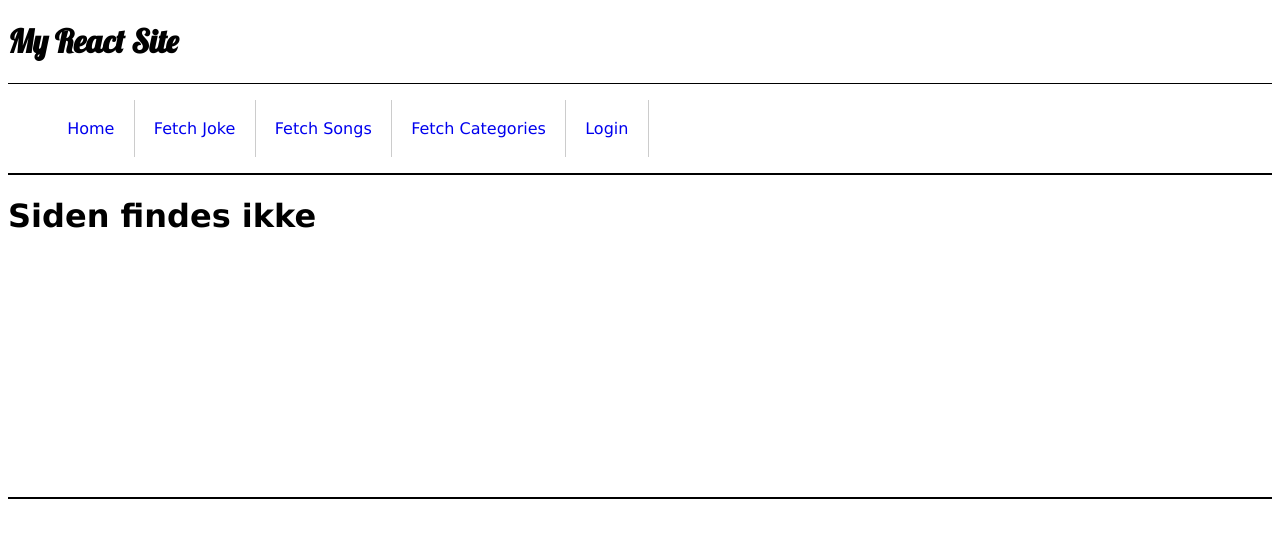
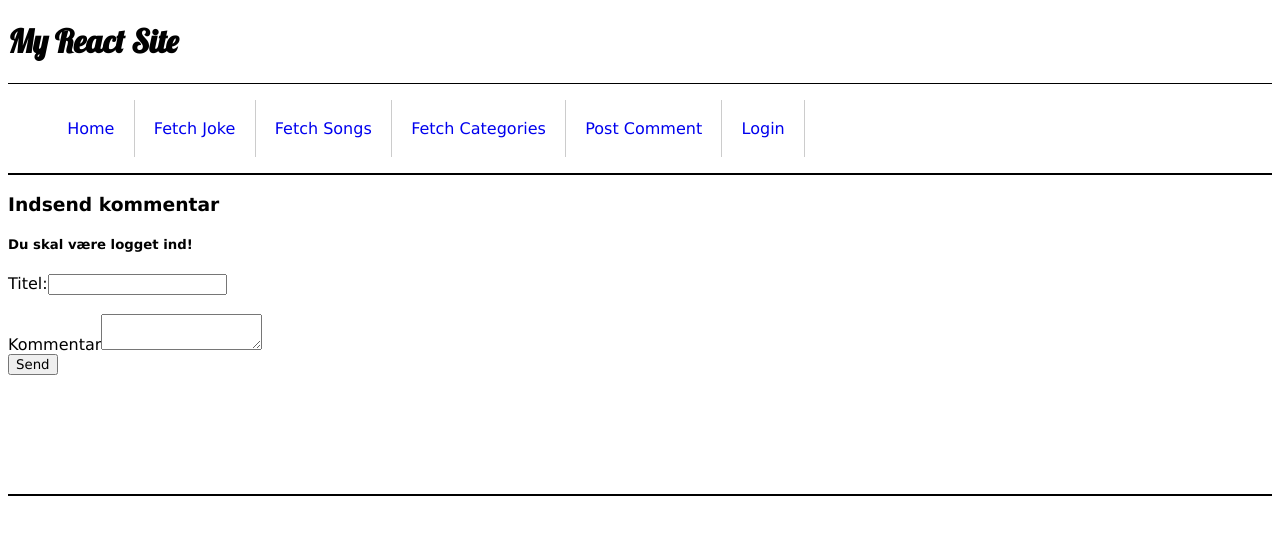
Before and after one commit to Webudvikler-TechCollege/REACT-Snippets-2020, a React (Create React App) app: page /postcomment in a window 1280 px wide. Shown: the top 538 px of the page. Built offline with nearby package versions, Linux system fonts and the light colour scheme.

Commit message:
Login + PostComment

```diff
--- a/src/components/Pages/Login/Login.jsx
+++ b/src/components/Pages/Login/Login.jsx
@@ -33,7 +33,6 @@ const Form = props => {
                     const fetchHeaders = new Headers();
                     fetchHeaders.append("Accept", "application/json");
                     fetchHeaders.append("Authorization", "Bearer " + sessionStorage.getItem('token'));
-                    fetchHeaders.append('Access-Control-Allow-Origin', 'http://localhost:3000/');
 
                     let fetchOptions = {
                         method: 'GET',
@@ -42,7 +41,6 @@ const Form = props => {
                     };
 
                     //Fetcher endpoint med requestOptions
-                    //  fetch("https://api.mediehuset.net/bakeonline/comments/1", requestOptions)
                     fetch("https://api.mediehuset.net/bakeonline/comments/1", fetchOptions)
                         .then(response => response.json())
                         .then(result => {
@@ -70,7 +68,7 @@ const Form = props => {
                                 required: "Nødvendig",
                             })}
                         />
-                        <ErrorMessage errors={errors} name={"email"}>
+                        <ErrorMessage errors={errors} name={"username"}>
                             {({message}) => <span>{message}</span>}
                         </ErrorMessage>
                     </div>
@@ -84,7 +82,7 @@ const Form = props => {
                                 required: "Nødvendig"
                             })}
                         />
-                        <ErrorMessage errors={errors} name={"name"}>
+                        <ErrorMessage errors={errors} name={"password"}>
                             {({message}) => <span>{message}</span>}
                         </ErrorMessage>
                     </div>
--- /dev/null
+++ b/src/components/Pages/PostComment/PostComment.jsx
@@ -0,0 +1,81 @@
+// Henter react
+import React from 'react';
+// Henter form hook fra NPM React-hook-form
+import { useForm, ErrorMessage } from "react-hook-form";
+
+const Form = props => {
+    const { handleSubmit, register, errors } = useForm();
+
+    const onSubmit = values => {
+        console.log(values);
+        let postHeaders = new Headers();
+        postHeaders.append("Content-Type", "application/x-www-form-urlencoded");
+        postHeaders.append("Accept", "application/json");
+        postHeaders.append("Authorization", "Bearer " + sessionStorage.getItem('token'));
+
+        let urlencoded = new URLSearchParams();
+        urlencoded.append("title", values.title);
+        urlencoded.append("comment", values.comment);
+        urlencoded.append("user_id", values.user_id);
+        urlencoded.append("product_id", values.product_id);
+        urlencoded.append("active", 1);
+
+        let requestOptions = {
+          method: 'POST',
+          headers: postHeaders,
+          body: urlencoded,
+          redirect: 'follow'
+        };
+
+
+        fetch("https://api.mediehuset.net/bakeonline/comments", requestOptions)
+            .then(response => response.text())
+            .then(result => console.log(result))
+            .catch(error => console.log('error', error));
+    }
+
+    return (
+        <div>
+            <h3>Indsend kommentar</h3>
+            <h5>Du skal være logget ind!</h5>
+            <section>
+                <form onSubmit={handleSubmit(onSubmit)}>
+                <input type="hidden" name="user_id" value="1" ref={register({  })} />
+                <input type="hidden" name="product_id" value="1" ref={register({  })}  />
+                    <div>
+                        <label htmlFor="title">Titel:</label>
+                        <input
+                            name="title"
+                            ref={register({
+                                required: "Nødvendig",
+                            })}
+                        />
+                        <ErrorMessage errors={errors} name={"title"}>
+                            {({message}) => <span>{message}</span>}
+                        </ErrorMessage>
+                    </div><br />
+
+                    <div>
+                        <label htmlFor="password">Kommentar</label>
+                        <textarea
+                            name="comment"
+                            ref={register({
+                                required: "Nødvendig"
+                            })}
+                        />
+                        <ErrorMessage errors={errors} name={"comment"}>
+                            {({message}) => <span>{message}</span>}
+                        </ErrorMessage>
+                    </div>
+
+                    <button type="submit">Send</button>
+                    <br />
+                    {props.children}
+
+                </form>
+            </section>
+        </div>
+    )
+}
+
+export default Form;
--- a/src/components/Router/routes.js
+++ b/src/components/Router/routes.js
@@ -2,6 +2,7 @@ import Home from '../Pages/Home/Home';
 import FetchJoke from '../Pages/FetchJoke/FetchJoke';
 import FetchSongs from '../Pages/FetchSongs/FetchSongs';
 import FetchCategories from '../Pages/FetchCategories/FetchCategories';
+import PostComment from '../Pages/PostComment/PostComment';
 import Login from '../Pages/Login/Login';
 
 const routes = [
@@ -30,6 +31,12 @@ const routes = [
         component: FetchCategories
     },
     {
+        name: 'Post Comment',
+        path: '/postcomment',
+        exact: false,
+        component: PostComment
+    },
+    {
         name: 'Login',
         path: '/login',
         exact: true,
```
Also changed, not shown: src/components/Pages/Login/Login copy.jsx (deleted, +0 -102 lines).
